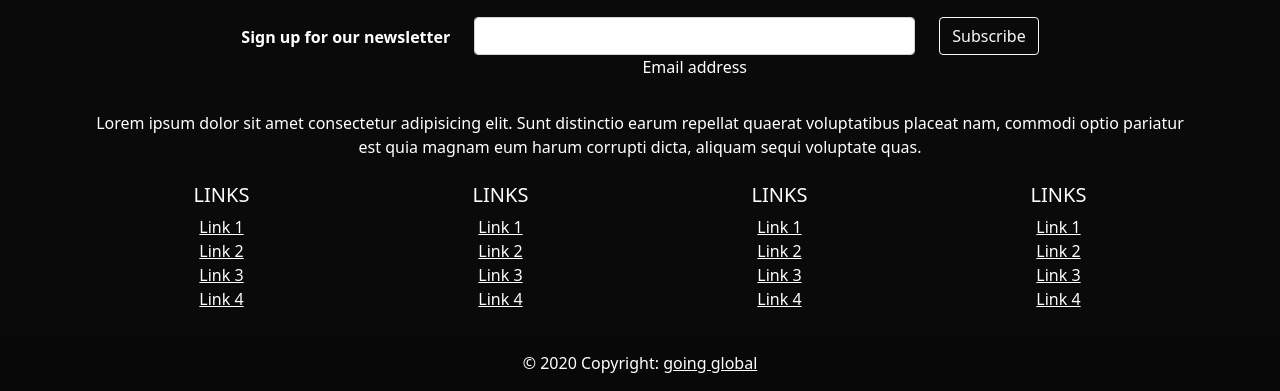
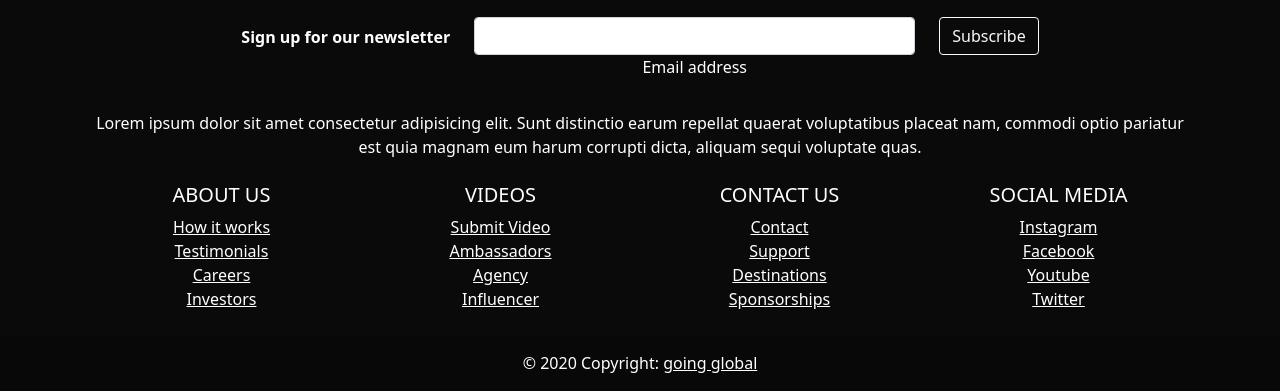
Before and after one commit to Nachiket2000/going-global-travel, a plain HTML site: page index.html in a window 1280 px wide. Shown: the part 5695-6086 px from the top of the page. Drawn offline with nearby package versions, Linux system fonts and the light colour scheme.

Commit message:
Update index.html

```diff
--- a/index.html
+++ b/index.html
@@ -334,20 +334,20 @@
         <div class="row">
           <!--Grid column-->
           <div class="col-lg-3 col-md-6 mb-4 mb-md-0">
-            <h5 class="text-uppercase">Links</h5>
+            <h5 class="text-uppercase">About Us</h5>
 
             <ul class="list-unstyled mb-0">
               <li>
-                <a href="#!" class="text-white">Link 1</a>
+                <a href="#!" class="text-white">How it works</a>
               </li>
               <li>
-                <a href="#!" class="text-white">Link 2</a>
+                <a href="#!" class="text-white">Testimonials</a>
               </li>
               <li>
-                <a href="#!" class="text-white">Link 3</a>
+                <a href="#!" class="text-white">Careers</a>
               </li>
               <li>
-                <a href="#!" class="text-white">Link 4</a>
+                <a href="#!" class="text-white">Investors</a>
               </li>
             </ul>
           </div>
@@ -355,20 +355,20 @@
 
           <!--Grid column-->
           <div class="col-lg-3 col-md-6 mb-4 mb-md-0">
-            <h5 class="text-uppercase">Links</h5>
+            <h5 class="text-uppercase">Videos</h5>
 
             <ul class="list-unstyled mb-0">
               <li>
-                <a href="#!" class="text-white">Link 1</a>
+                <a href="#!" class="text-white">Submit Video</a>
               </li>
               <li>
-                <a href="#!" class="text-white">Link 2</a>
+                <a href="#!" class="text-white">Ambassadors</a>
               </li>
               <li>
-                <a href="#!" class="text-white">Link 3</a>
+                <a href="#!" class="text-white">Agency</a>
               </li>
               <li>
-                <a href="#!" class="text-white">Link 4</a>
+                <a href="#!" class="text-white">Influencer</a>
               </li>
             </ul>
           </div>
@@ -376,20 +376,20 @@
 
           <!--Grid column-->
           <div class="col-lg-3 col-md-6 mb-4 mb-md-0">
-            <h5 class="text-uppercase">Links</h5>
+            <h5 class="text-uppercase">Contact Us</h5>
 
             <ul class="list-unstyled mb-0">
               <li>
-                <a href="#!" class="text-white">Link 1</a>
+                <a href="#!" class="text-white">Contact</a>
               </li>
               <li>
-                <a href="#!" class="text-white">Link 2</a>
+                <a href="#!" class="text-white">Support</a>
               </li>
               <li>
-                <a href="#!" class="text-white">Link 3</a>
+                <a href="#!" class="text-white">Destinations</a>
               </li>
               <li>
-                <a href="#!" class="text-white">Link 4</a>
+                <a href="#!" class="text-white">Sponsorships</a>
               </li>
             </ul>
           </div>
@@ -397,20 +397,20 @@
 
           <!--Grid column-->
           <div class="col-lg-3 col-md-6 mb-4 mb-md-0">
-            <h5 class="text-uppercase">Links</h5>
+            <h5 class="text-uppercase">Social Media</h5>
 
             <ul class="list-unstyled mb-0">
               <li>
-                <a href="#!" class="text-white">Link 1</a>
+                <a href="#!" class="text-white">Instagram</a>
               </li>
               <li>
-                <a href="#!" class="text-white">Link 2</a>
+                <a href="#!" class="text-white">Facebook</a>
               </li>
               <li>
-                <a href="#!" class="text-white">Link 3</a>
+                <a href="#!" class="text-white">Youtube</a>
               </li>
               <li>
-                <a href="#!" class="text-white">Link 4</a>
+                <a href="#!" class="text-white">Twitter</a>
               </li>
             </ul>
           </div>
```
